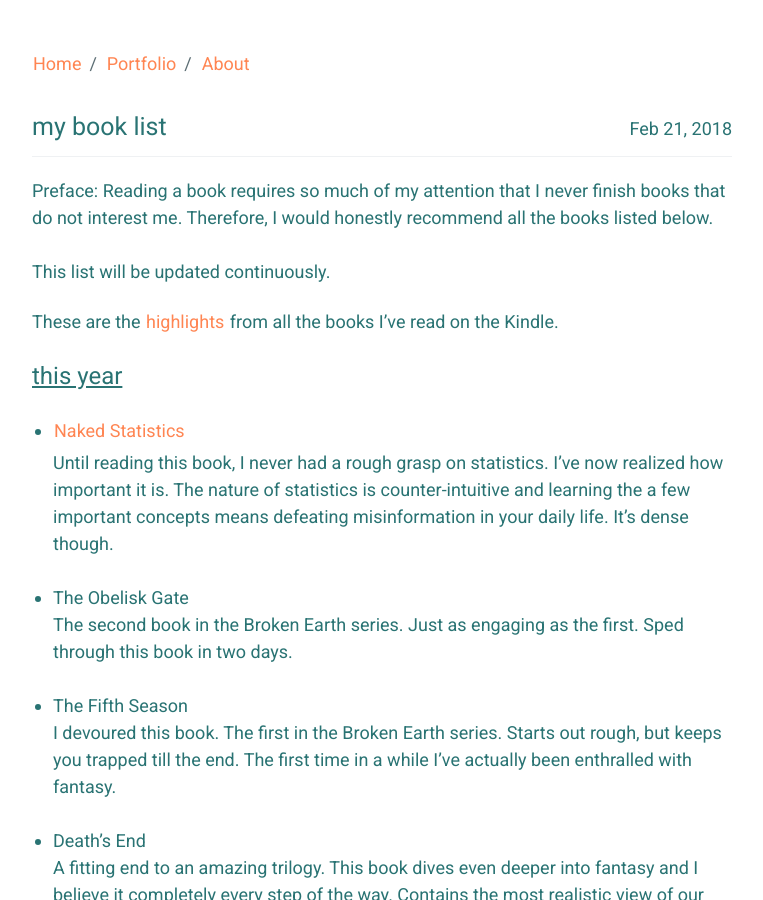
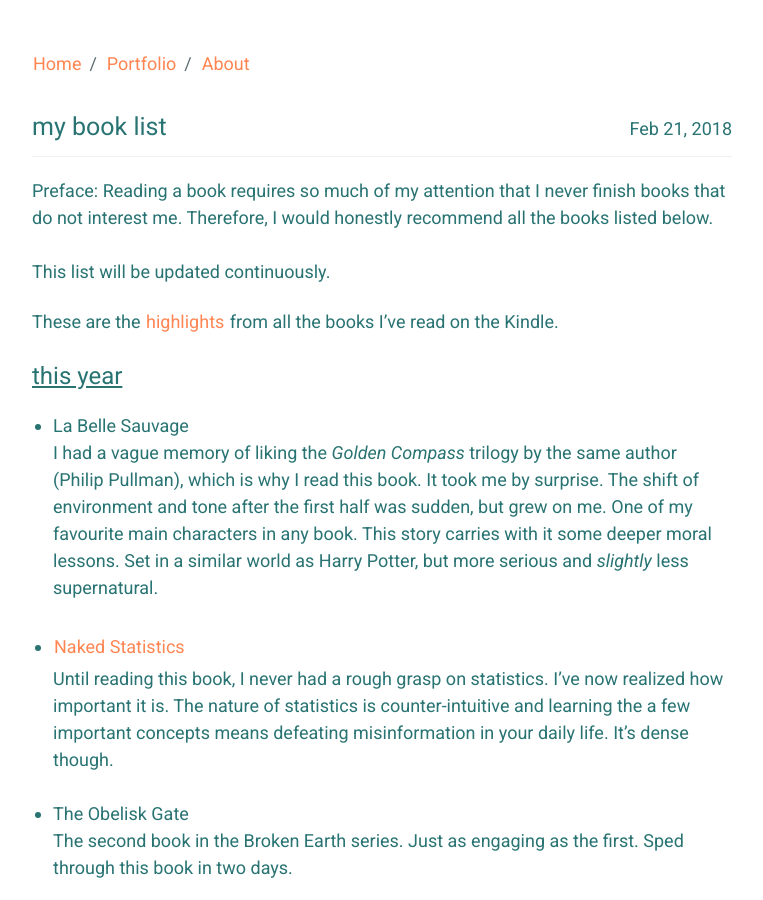
Before and after one commit to iamkahvi/iamkahvi.github.io, a Jekyll site: the page built from _posts/2018-02-21-my-Book-List.md, in a window 1280 px wide and 900 px high. Shown: the whole window, without its empty margins (258-1021 px from the left). Built offline with Jekyll 4.4.1, drawn with Linux system fonts in a browser that asks for light colours.

Commit message:
New book woohoo

```diff
--- a/_posts/2018-02-21-my-Book-List.md
+++ b/_posts/2018-02-21-my-Book-List.md
@@ -11,6 +11,10 @@ This list will be updated continuously.
 These are the [highlights](/bookhighlights.html) from all the books I’ve read on the Kindle.
 
 ## <u> this year </u>
+
+- La Belle Sauvage <br>
+I had a vague memory of liking the *Golden Compass* trilogy by the same author (Philip Pullman), which is why I read this book. It took me by surprise. The shift of environment and tone after the first half was sudden, but grew on me. One of my favourite main characters in any book. This story carries with it some deeper moral lessons. Set in a similar world as Harry Potter, but more serious and *slightly* less supernatural.
+<br><br>
 
 - [Naked Statistics](/2018/05/on-statistics.html) <br>
 Until reading this book, I never had a rough grasp on statistics. I’ve now realized how important it is. The nature of statistics is counter-intuitive and learning the a few important concepts means defeating misinformation in your daily life. It’s dense though.
```
Also changed, not shown: 2 other files.
